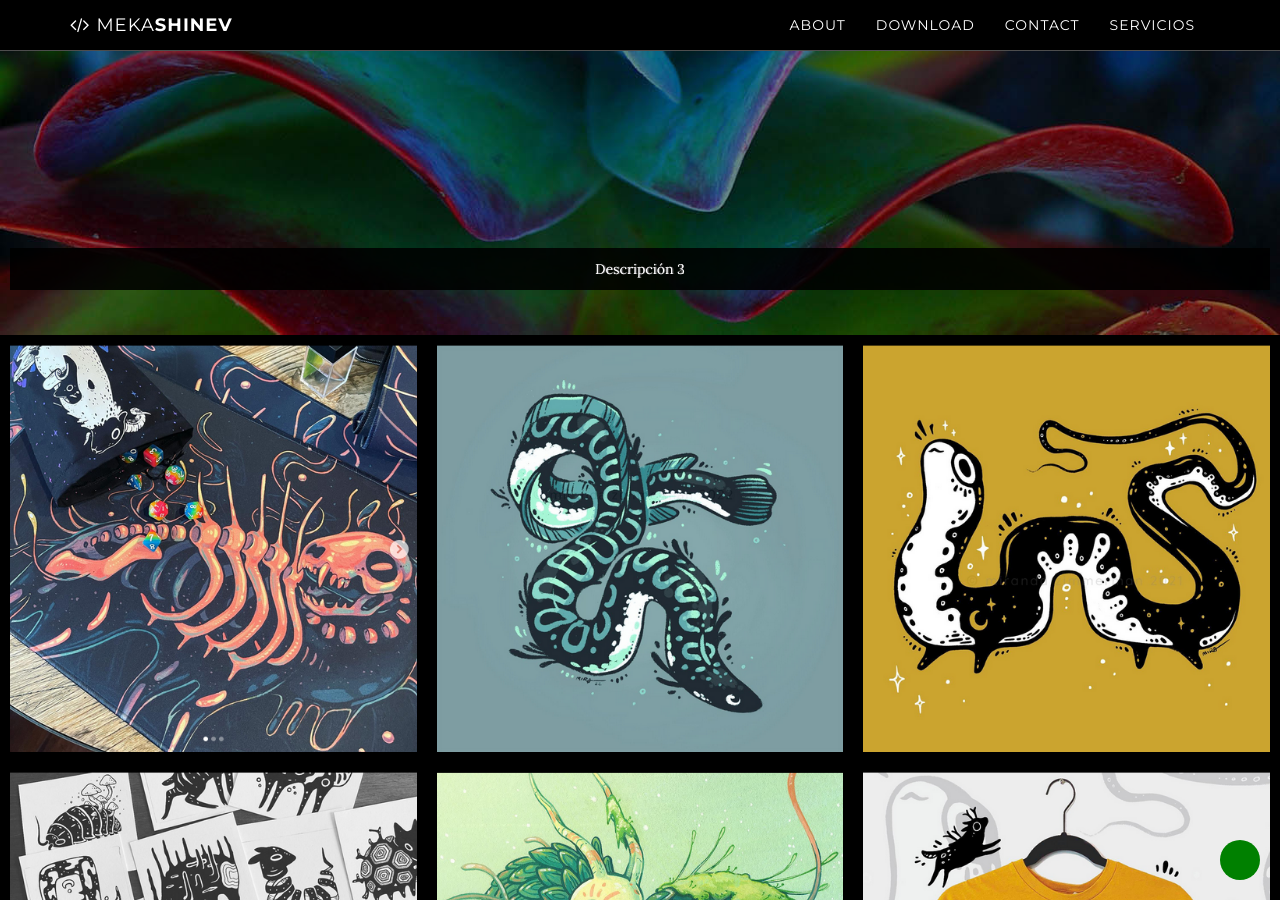
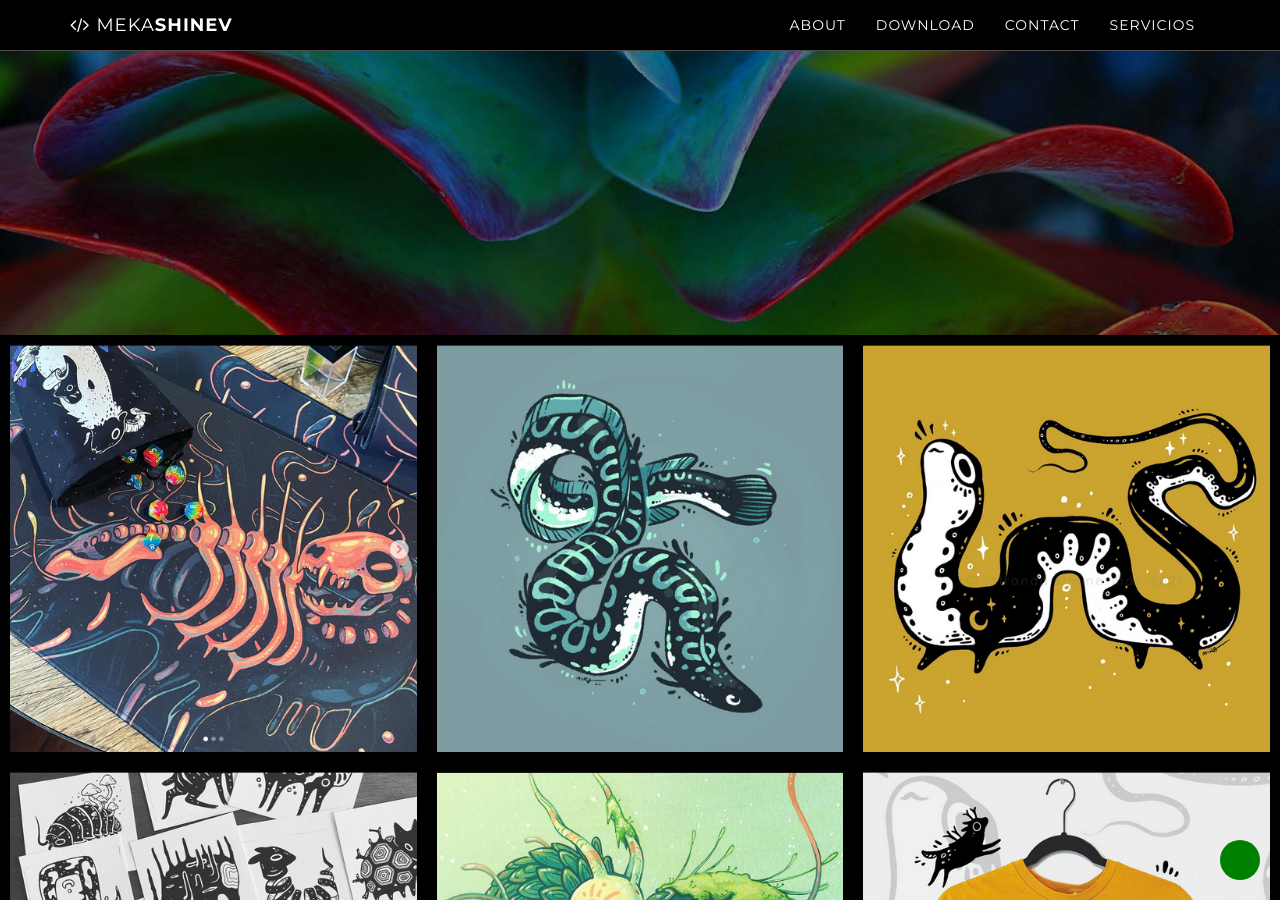
Before and after one commit to mekashinev/mekashinev.github.io, a Jekyll site: the page built from index.html, in a window 1280 px wide and 900 px high, scrolled down 565 px. Built offline with Jekyll 4.4.1, drawn with Linux system fonts in a browser that asks for light colours.

Commit message:
Update contact.html

```diff
--- a/_includes/contact.html
+++ b/_includes/contact.html
@@ -2,17 +2,17 @@
 <div class="collage">
   <div class="collage-item item1">
     <a href="#link1">
-      <p class="collage-item-description">Descripción 1</p>
+
     </a>
   </div>
   <div class="collage-item item2">
     <a href="#link2">
-      <p class="collage-item-description">Descripción 2</p>
+
     </a>
   </div>
   <div class="collage-item item3">
     <a href="#link3">
-      <p class="collage-item-description">Descripción 3</p>
+
     </a>
   </div>
   <!-- Agrega más elementos aquí si es necesario -->
```
